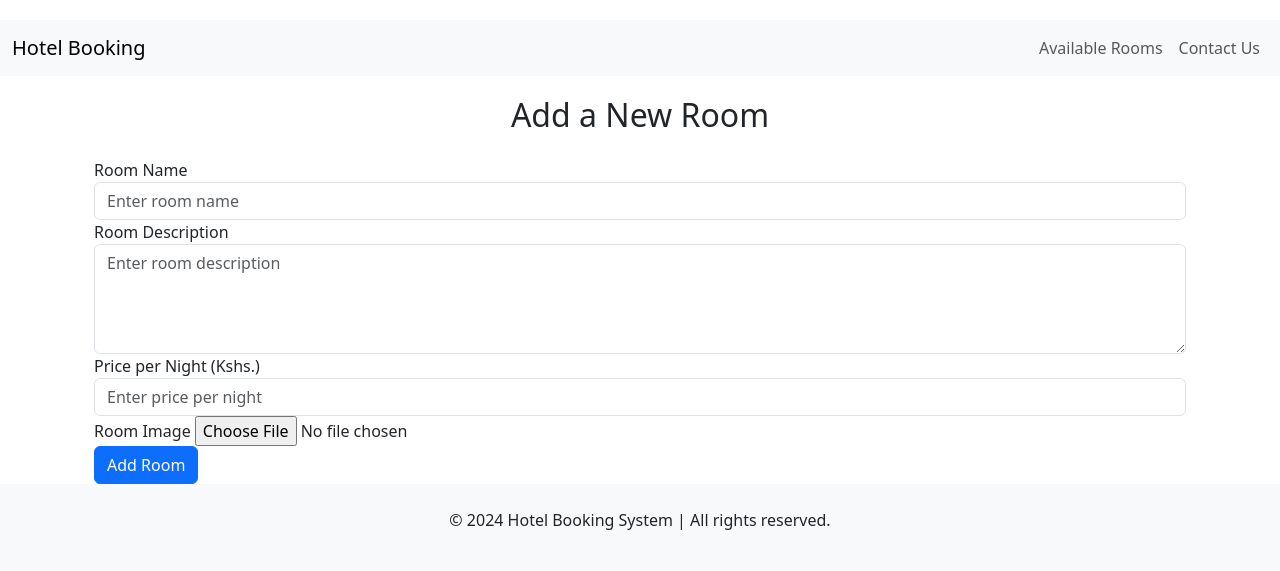
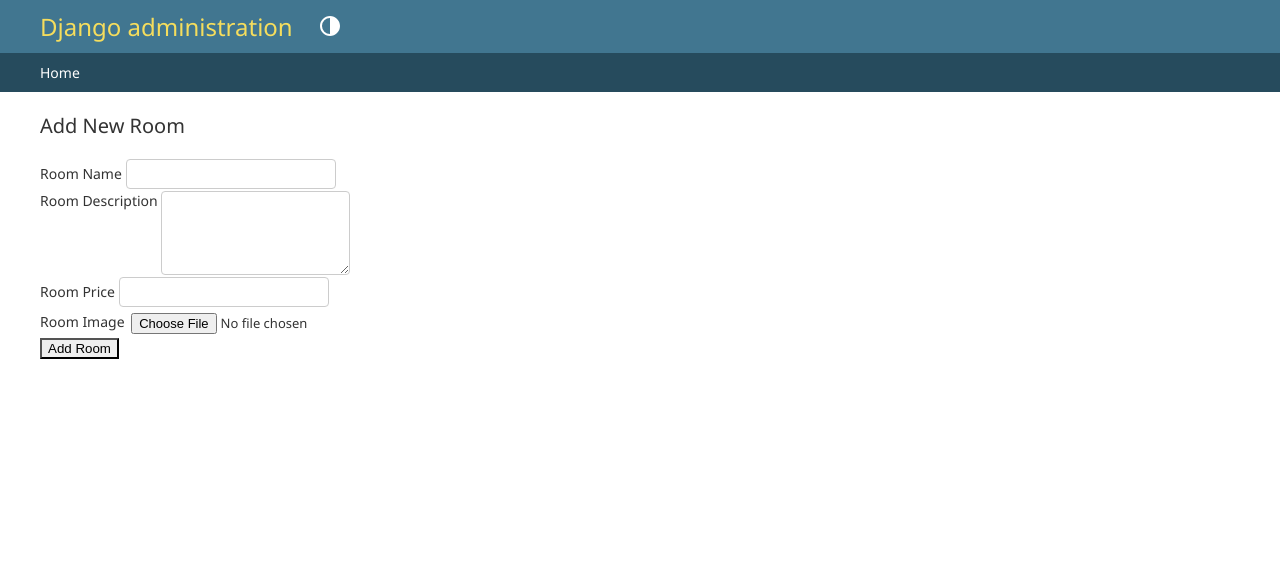
Before and after one commit to NexusGKSoftwares/DJANGO-PROJECT, a Django app: template hotel_booking/templates/hotel_booking/add_room.html in a window 1280 px wide. Shown: the top 571 px of the page. Run offline with Django 5.2, Linux system fonts and the light colour scheme; the template is opened without the code that fills it, so the values that code supplies are empty; some libraries are stand-ins or nearby versions.

Commit message:
"Updated add_room.html template: changed base template, rearranged form layout, and modified form fields and labels."

```diff
--- a/hotel_booking/templates/hotel_booking/add_room.html
+++ b/hotel_booking/templates/hotel_booking/add_room.html
@@ -1,36 +1,32 @@
-<!-- hotel_booking/templates/hotel_booking/add_room.html -->
-{% extends 'hotel_booking/base.html' %}
+<!-- hotel_booking/templates/admin/add_room.html -->
+{% extends 'admin/base_site.html' %}
 
-{% block title %}Add Room - Hotel Booking{% endblock %}
+{% block title %}Add New Room - Admin Panel{% endblock %}
 
 {% block content %}
-    <div class="container">
-        <h2 class="text-center mb-4">Add a New Room</h2>
-
+    <h1>Add New Room</h1>
     <form method="POST" enctype="multipart/form-data">
         {% csrf_token %}
-
-            <div class="form-group">
-                <label for="name">Room Name</label>
-                <input type="text" class="form-control" id="name" name="name" placeholder="Enter room name" required>
+        <div class="mb-3">
+            <label for="name" class="form-label">Room Name</label>
+            <input type="text" class="form-control" id="name" name="name" required>
         </div>
 
-            <div class="form-group">
-                <label for="description">Room Description</label>
-                <textarea class="form-control" id="description" name="description" rows="4" placeholder="Enter room description" required></textarea>
+        <div class="mb-3">
+            <label for="description" class="form-label">Room Description</label>
+            <textarea class="form-control" id="description" name="description" rows="4" required></textarea>
         </div>
 
-            <div class="form-group">
-                <label for="price">Price per Night (Kshs.)</label>
-                <input type="number" class="form-control" id="price" name="price" placeholder="Enter price per night" required>
+        <div class="mb-3">
+            <label for="price" class="form-label">Room Price</label>
+            <input type="number" class="form-control" id="price" name="price" required>
         </div>
 
-            <div class="form-group">
-                <label for="image">Room Image</label>
-                <input type="file" class="form-control-file" id="image" name="image" required>
+        <div class="mb-3">
+            <label for="image" class="form-label">Room Image</label>
+            <input type="file" class="form-control" id="image" name="image" required>
         </div>
 
-            <button type="submit" class="btn btn-primary btn-block">Add Room</button>
+        <button type="submit" class="btn btn-primary">Add Room</button>
     </form>
-    </div>
 {% endblock %}
```
Lines whose indentation alone changed are shown as unchanged.
